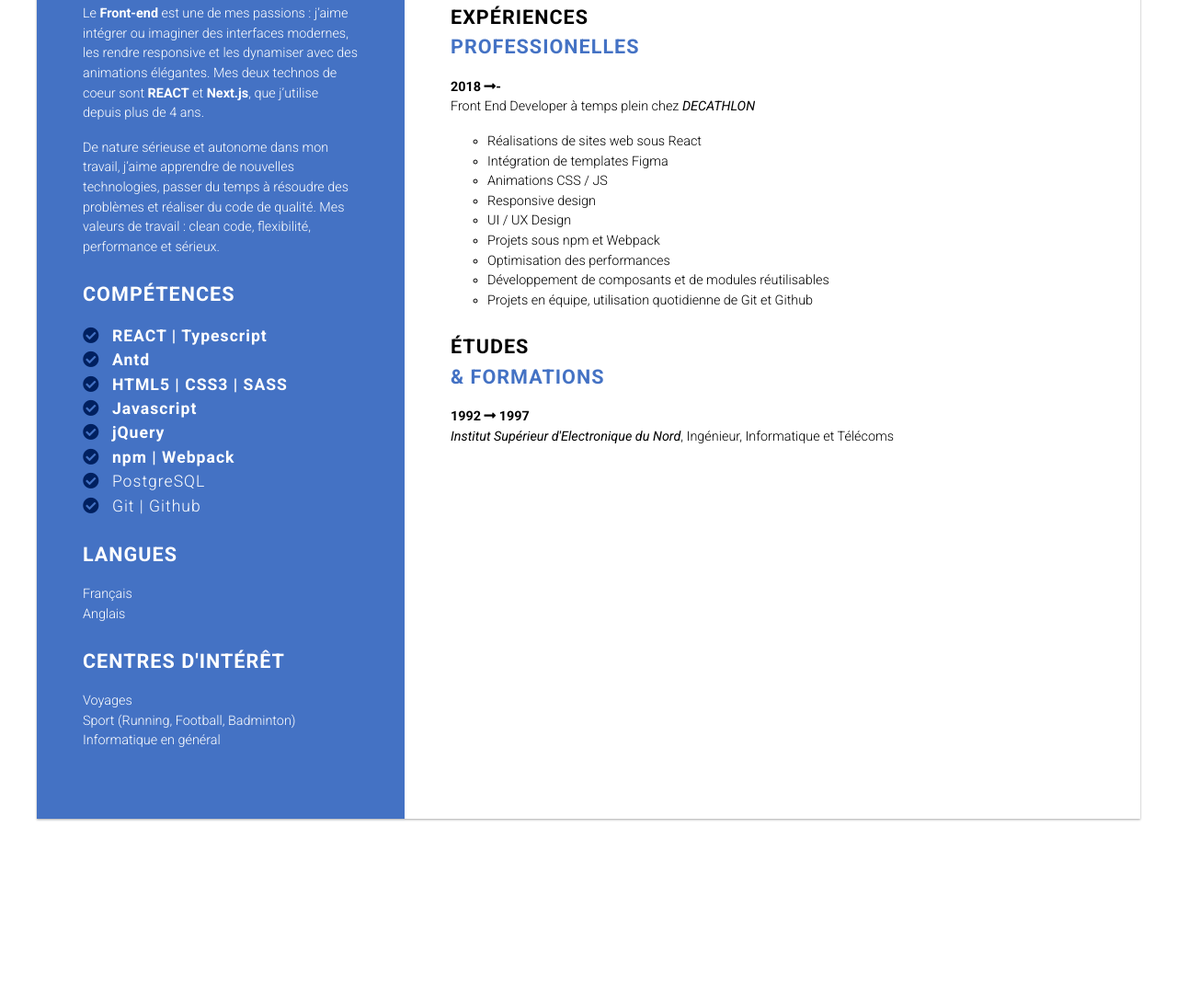
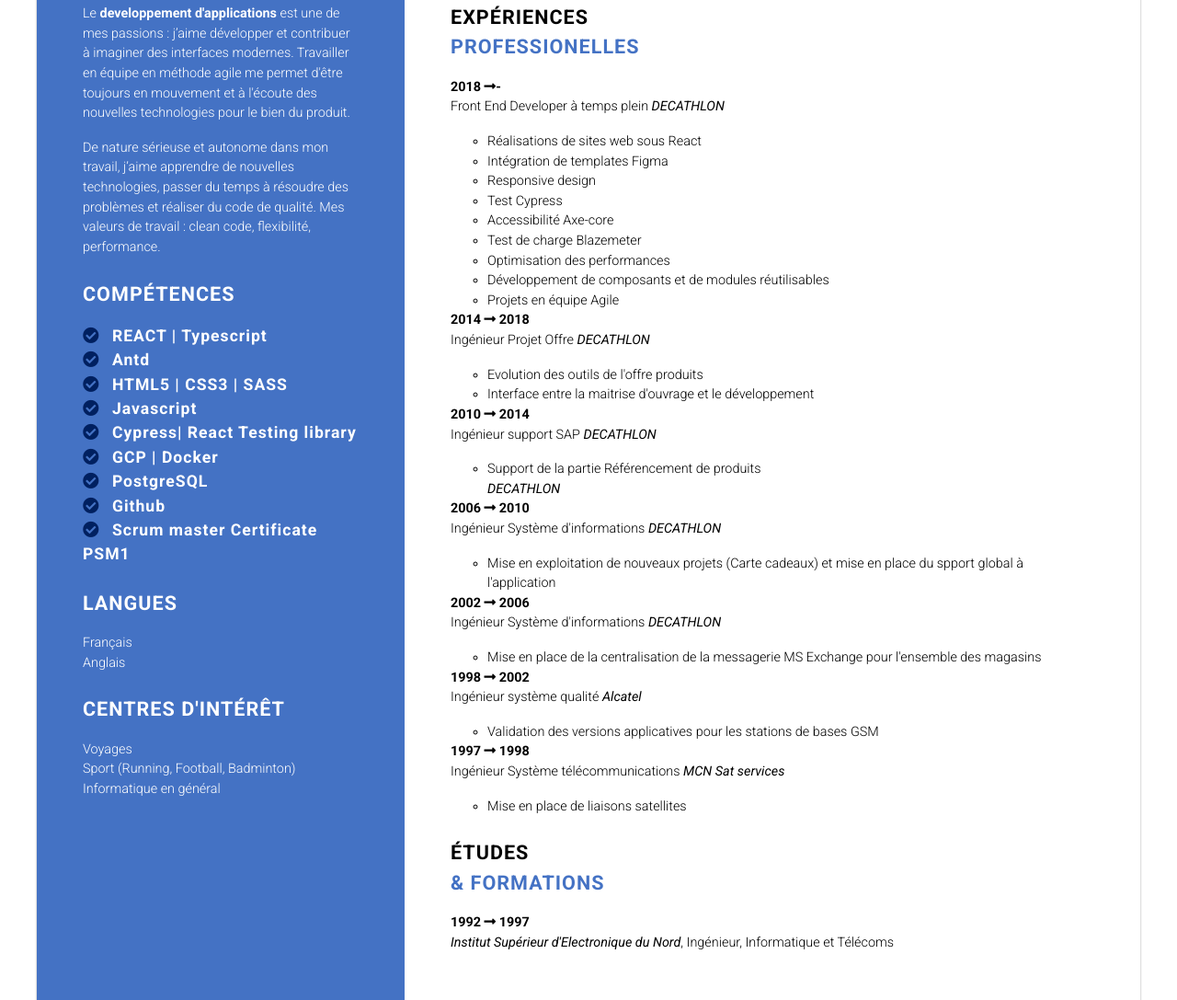
Before and after one commit to tsaint31/tsaint31.github.io, a plain HTML site: page index.html in a window 1280 px wide. Shown: the part 397-1484 px from the top of the page at 92% size. Before the commit the page ends 1387 px from the top, so only its background shows below. Drawn offline with Linux system fonts and the light colour scheme.

Commit message:
Update index.html

```diff
--- a/index.html
+++ b/index.html
@@ -21,10 +21,10 @@
         <div class="section">
           <h2>À PROPOS</h2>
           <p>
-            Le <strong>Front-end</strong> est une de mes passions : j’aime intégrer ou imaginer des interfaces modernes, les rendre responsive et les dynamiser avec des animations élégantes. Mes deux technos de coeur sont <strong>REACT</strong> et <strong>Next.js</strong>, que j’utilise depuis plus de 4 ans.
+            Le <strong>developpement d'applications</strong> est une de mes passions : j’aime développer et contribuer à imaginer des interfaces modernes. Travailler en équipe en méthode agile me permet d'être toujours en mouvement et à l'écoute des nouvelles technologies pour le bien du produit.
           </p>
           <p>
-            De nature sérieuse et autonome dans mon travail, j’aime apprendre de nouvelles technologies, passer du temps à résoudre des problèmes et réaliser du code de qualité. Mes valeurs de travail : clean code, flexibilité, performance et sérieux.
+            De nature sérieuse et autonome dans mon travail, j’aime apprendre de nouvelles technologies, passer du temps à résoudre des problèmes et réaliser du code de qualité. Mes valeurs de travail : clean code, flexibilité, performance.
           </p>
         </div>
         <div class="section">
@@ -34,10 +34,11 @@
             <li><i class="icon fas fa-check-circle text-darkblue"></i> <strong>Antd</strong></li>
             <li><i class="icon fas fa-check-circle text-darkblue"></i> <strong>HTML5 &#124; CSS3 &#124; SASS</strong></li>
             <li><i class="icon fas fa-check-circle text-darkblue"></i> <strong>Javascript</strong></li>
-            <li><i class="icon fas fa-check-circle text-darkblue"></i> <strong>jQuery</strong></li>
-            <li><i class="icon fas fa-check-circle text-darkblue"></i> <strong>npm &#124; Webpack</strong></li>
-            <li><i class="icon fas fa-check-circle text-darkblue"></i> PostgreSQL</li>
-            <li><i class="icon fas fa-check-circle text-darkblue"></i> Git &#124; Github</li>
+            <li><i class="icon fas fa-check-circle text-darkblue"></i> <strong>Cypress&#124; React Testing library</strong></li>
+            <li><i class="icon fas fa-check-circle text-darkblue"></i> <strong>GCP &#124; Docker</strong></li>
+            <li><i class="icon fas fa-check-circle text-darkblue"></i> <strong>PostgreSQL</strong></li>
+            <li><i class="icon fas fa-check-circle text-darkblue"></i> <strong>Github</strong></li>
+            <li><i class="icon fas fa-check-circle text-darkblue"></i> <strong>Scrum master Certificate PSM1</strong></li>
           </ul>
         </div>
         <div class="section">
@@ -65,7 +66,7 @@
           <p>Front-end Developer</p>
           <ul class="infos">
             <li><i class="icon fas fa-at text-blue"></i> <a href="mailto:contact@pgomba.com">thierry.saintmaxent@gmail.com</a></li>
-            <li><i class="icon fas fa-phone text-blue"></i> 07 82 36 89 05</li>
+            <li><i class="icon fas fa-phone text-blue"></i>07 82 36 89 05</li>
             <li><i class="icon fas fa-map-marker-alt text-blue"></i> 6 domaine des cerisiers 62840 Laventie</li>
           </ul>
         </div>
@@ -75,18 +76,67 @@
             <p>
               <strong>2018 <i class="fas fa-long-arrow-alt-right"></i>-</strong>
               <br>
-              Front End Developer à temps plein chez <em>DECATHLON</em>
+              Front End Developer à temps plein <em>DECATHLON</em>
             </p>
             <ul class="experience-list">
               <li>Réalisations de sites web sous React</li>
               <li>Intégration de templates Figma</li>
-              <li>Animations CSS / JS</li>
               <li>Responsive design</li>
-              <li>UI / UX Design</li>
-              <li>Projets sous npm et Webpack</li>
+              <li>Test Cypress</li>
+              <li>Accessibilité Axe-core</li>
+              <li>Test de charge Blazemeter</li>
               <li>Optimisation des performances</li>
               <li>Développement de composants et de modules réutilisables</li>
-              <li>Projets en équipe, utilisation quotidienne de Git et Github</li>
+              <li>Projets en équipe Agile</li>
+            </ul>
+            <p>
+              <strong>2014 <i class="fas fa-long-arrow-alt-right"></i> 2018</strong>
+              <br>
+              Ingénieur Projet Offre <em>DECATHLON</em>
+            </p>
+            <ul class="experience-list">
+              <li>Evolution des outils de l'offre produits </li>
+              <li>Interface entre la maitrise d'ouvrage et le développement </li>
+            </ul>
+            <p>
+              <strong>2010 <i class="fas fa-long-arrow-alt-right"></i> 2014</strong>
+              <br>
+              Ingénieur support SAP <em>DECATHLON</em>
+            </p>
+            <ul class="experience-list">
+              <li>Support de la partie Référencement de produits </li> <em>DECATHLON</em>
+            </ul>
+            <p>
+              <strong>2006 <i class="fas fa-long-arrow-alt-right"></i> 2010</strong>
+              <br>
+              Ingénieur Système d'informations <em>DECATHLON</em>
+            </p>
+            <ul class="experience-list">
+              <li>Mise en exploitation de nouveaux projets (Carte cadeaux) et mise en place du spport global à l'application</li>
+            </ul>
+            <p>
+              <strong>2002 <i class="fas fa-long-arrow-alt-right"></i> 2006</strong>
+              <br>
+              Ingénieur Système d'informations <em>DECATHLON</em>
+            </p>
+            <ul class="experience-list">
+              <li>Mise en place de la centralisation de la messagerie MS Exchange pour l'ensemble des magasins</li>
+            </ul>
+            <p>
+              <strong>1998 <i class="fas fa-long-arrow-alt-right"></i> 2002</strong>
+              <br>
+              Ingénieur système qualité <em>Alcatel</em>
+            </p>
+            <ul class="experience-list">
+              <li>Validation des versions applicatives pour les stations de bases GSM</li>
+            </ul>
+            <p>
+              <strong>1997 <i class="fas fa-long-arrow-alt-right"></i> 1998</strong>
+              <br>
+              Ingénieur Système télécommunications <em>MCN Sat services</em>
+            </p>
+            <ul class="experience-list">
+              <li>Mise en place de liaisons satellites</li>
             </ul>
           </div>
           <div class="section">
```
